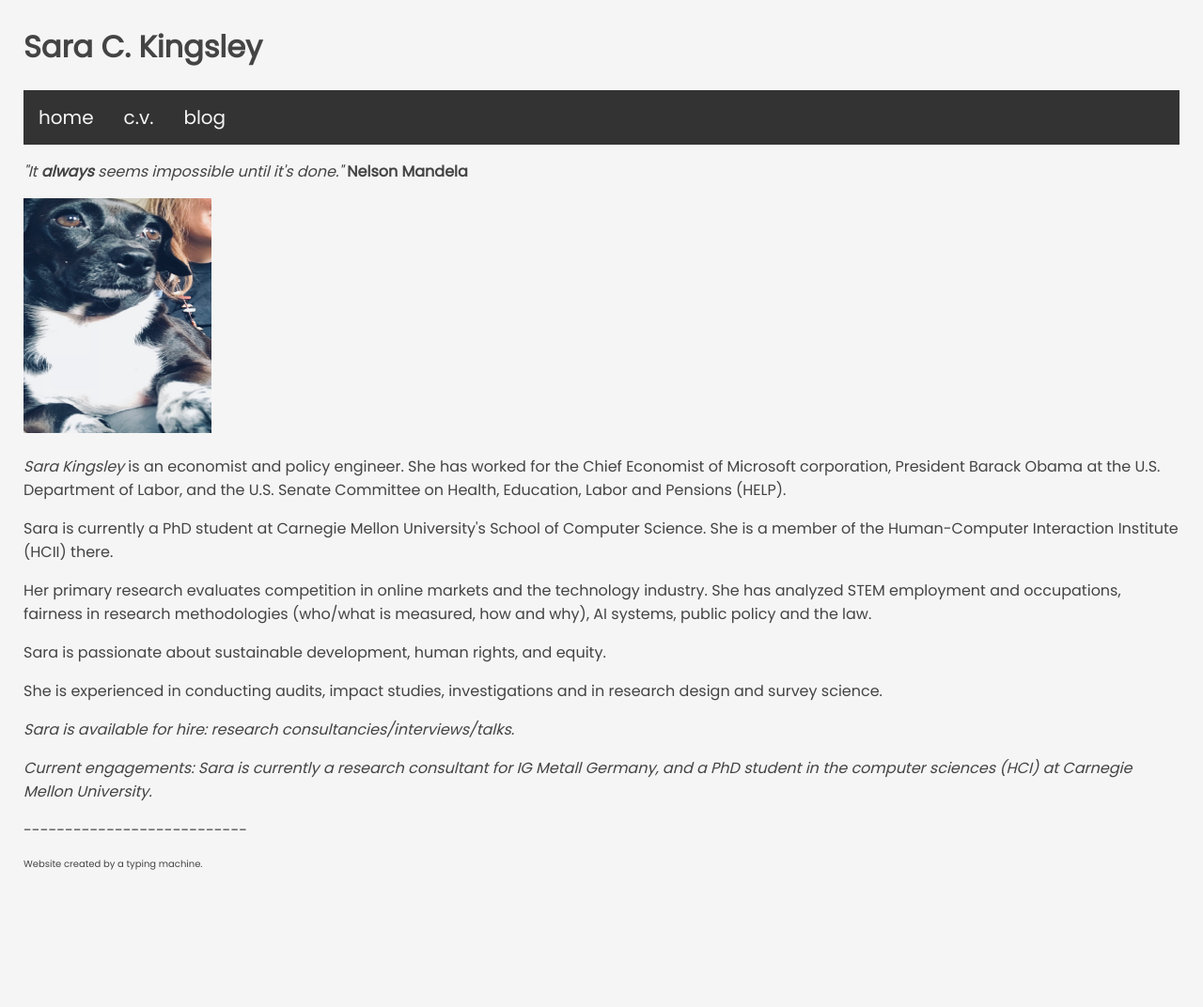
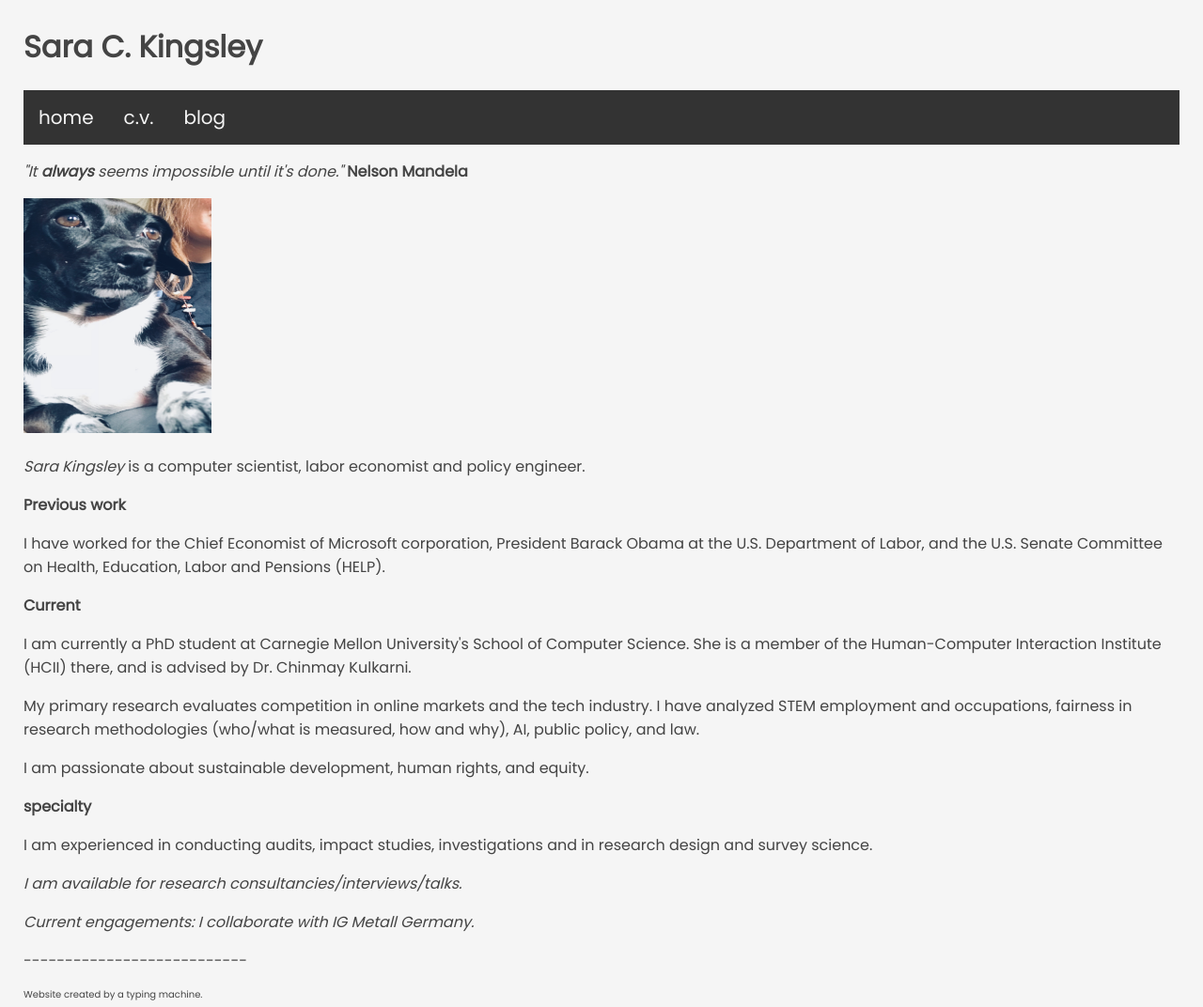
Before and after one commit to sarakingsley/sarakingsley.github.io, a Jekyll site: the page built from README.md, in a window 1280 px wide. Shown: the whole page at 94% size. Built offline with Jekyll 4.4.1, drawn with Linux system fonts in a browser that asks for light colours; some web fonts are replaced; our own code applies the rules of GitHub Pages for plain Markdown files; before the commit the page ends 933 px from its top, so only the background shows below that.

Commit message:
Update home.html

```diff
--- a/_layouts/home.html
+++ b/_layouts/home.html
@@ -56,13 +56,22 @@
       <p id="mandelaquote"><i>"It <b>always</b> seems impossible until it's done."</i> <b>Nelson Mandela</b> </p>
       <img src="https://sarakingsley.github.io/IMG_E0431.JPG" width="200"
            height="250">
-      <p><i>Sara Kingsley</i> is an economist and policy engineer. She has worked for the Chief Economist of Microsoft corporation, President Barack Obama at the U.S. Department of Labor, and the U.S. Senate Committee on Health, Education, Labor and Pensions (HELP).</p>
-      <p>Sara is currently a PhD student at Carnegie Mellon University's School of Computer Science. She is a member of the Human-Computer Interaction Institute (HCII) there.</p>
-      <p>Her primary research evaluates competition in online markets and the technology industry. She has analyzed STEM employment and occupations, fairness in research methodologies (who/what is measured, how and why), AI systems, public policy and the law. </p>
-      <p>Sara is passionate about sustainable development, human rights, and equity.</p>
-      <p>She is experienced in conducting audits, impact studies, investigations and in research design and survey science. </p>
-      <p><i>Sara is available for hire: research consultancies/interviews/talks. </i></p>
-      <p><i>Current engagements: Sara is currently a research consultant for IG Metall Germany, and a PhD student in the computer sciences (HCI) at Carnegie Mellon University. </i></p>
+      <p><i>Sara Kingsley</i> is a computer scientist, labor economist and policy engineer. </p>
+
+      <p><b>Previous work </b></p>
+      <p> I have worked for the Chief Economist of Microsoft corporation, President Barack Obama at the U.S. Department of Labor, and the U.S. Senate Committee on Health, Education, Labor and Pensions (HELP).</p>
+
+       <p><b>Current</b></p>
+      <p>I am currently a PhD student at Carnegie Mellon University's School of Computer Science. She is a member of the Human-Computer Interaction Institute (HCII) there, and is advised by Dr. Chinmay Kulkarni.</p>
+
+      <p>My primary research evaluates competition in online markets and the tech industry. I have analyzed STEM employment and occupations, fairness in research methodologies (who/what is measured, how and why), AI, public policy, and law. </p>
+      <p>I am passionate about sustainable development, human rights, and equity.</p>
+
+      <p> <b>specialty</b></p>
+      <p>I am experienced in conducting audits, impact studies, investigations and in research design and survey science. </p>
+
+      <p><i>I am available for research consultancies/interviews/talks. </i></p>
+      <p><i>Current engagements: I collaborate with IG Metall Germany. </i></p>
       <p>---------------------------</p>
 
     </main>
```
